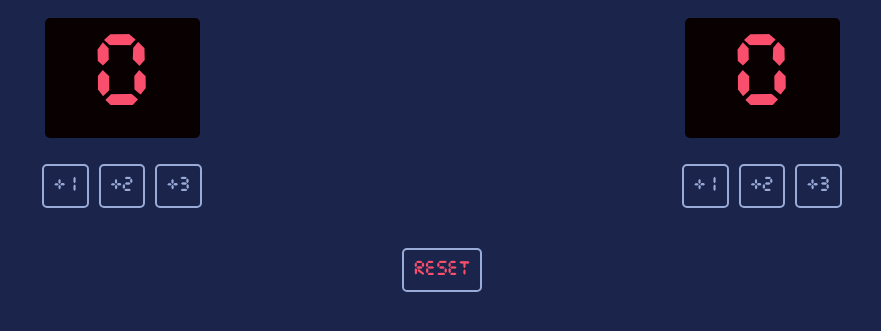
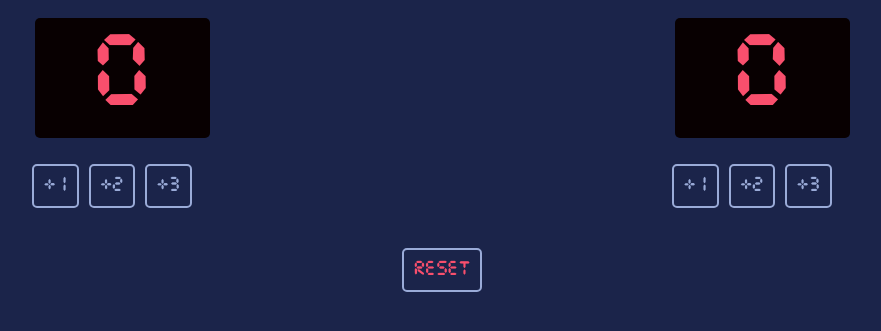
Before and after one commit to tomengland/scoreboard_app, a plain HTML site: page index.html in a window 1280 px wide. Shown: the part 89-420 px from the top of the page, without its empty margins (198-1079 px from the left). Drawn offline with Linux system fonts and the light colour scheme.

Commit message:
adjusted the width

```diff
--- a/index.css
+++ b/index.css
@@ -28,7 +28,7 @@ h3 {
     color: #F94F6D;
     font-size: 90px;
     height: 120px;
-    width: 155px;
+    width: 175px;
     display: flex;
     justify-content: center;
     align-items: center;
```
